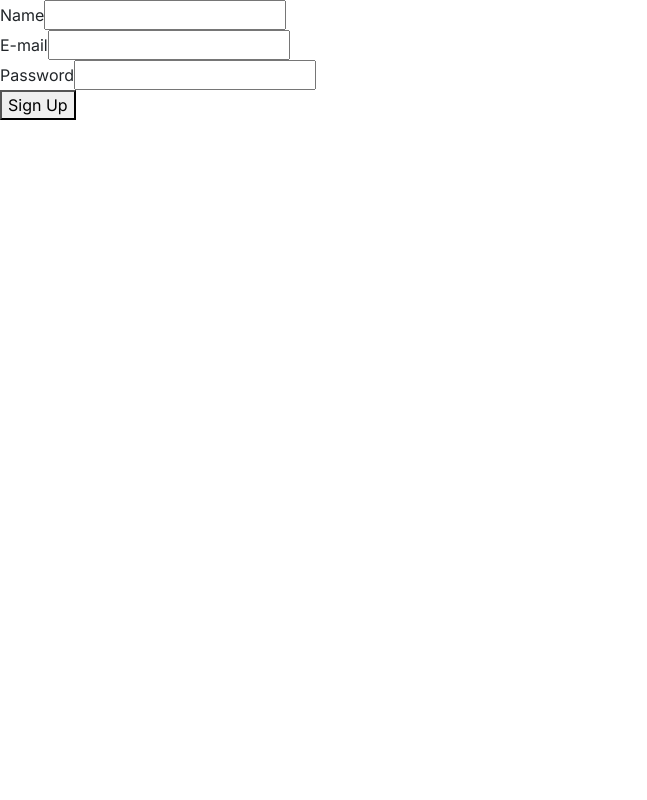
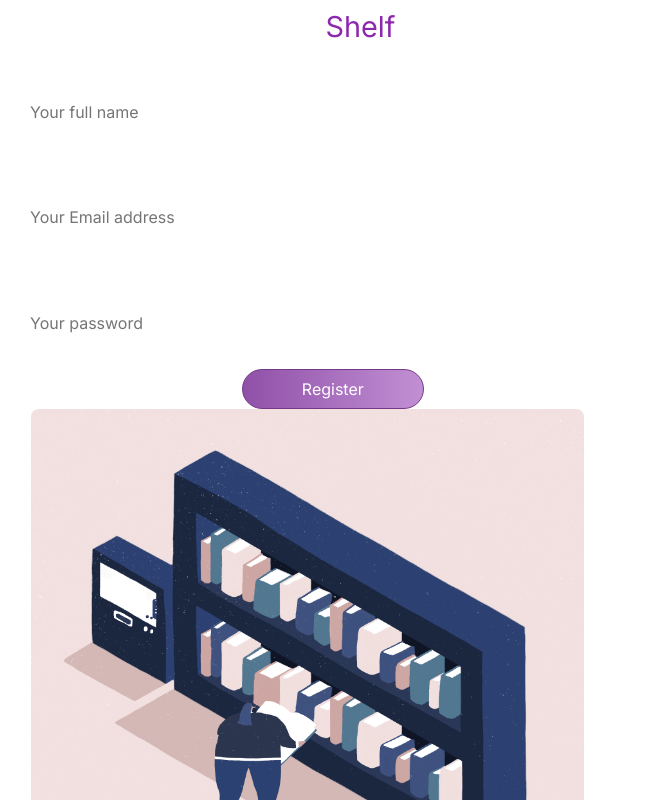
Before and after one commit to AmlMahdawy/BookShelf-React, a React (Vite) app: page /register in a window 1280 px wide. Shown: the top 800 px of the page, without its empty margins (0-647 px from the left). Built offline with nearby package versions, Linux system fonts and the light colour scheme; no server answers.

Commit message:
register form design

```diff
--- a/src/Components/registerForm.jsx
+++ b/src/Components/registerForm.jsx
@@ -1,21 +1,55 @@
-import { useState } from "react";
+import { useEffect, useState } from "react";
 import { useApp } from "../Contexts/appContext";
 import { useNavigate } from "react-router-dom";
-
+import { CleaningServices } from "@mui/icons-material";
+import styles from "../Styles/register.module.css";
 const RegisterForm = () => {
   const { register } = useApp();
   const navigate = useNavigate();
+  const {loginActive,setLoginActive} = useApp();
+
+  // states
   const [userData, setUserData] = useState({
     email: "",
     password: "",
     name: "",
   });
-  async function hanleLoginClick(event) {
+  const [didEdit, setDidEdit] = useState({
+    email: false,
+    password: false,
+    name: false,
+  });
+  const [singUpClicked, setSignUpClicked] = useState(false);
+  const [emailError, setEmailError] = useState("please enter a valid email ");
+  const [nameError, setNameError] = useState("Name must be at least 3 letters");
+  const [passwordError, setPasswordError] = useState(
+    "Password must be 8 char of letters & nums"
+  );
+  const [serverError, setServerError] = useState(false)
+
+  // regex
+  const nameRegex = /^[a-zA-Z\s]{3,15}$/
+  const passwordRegex = /^(?=.*[A-Za-z])(?=.*\d)[A-Za-z\d]{8,}$/;
+  const emailRegex = /^[^\s@]+@[^\s@]+\.[^\s@]+$/;
+
+  // validation conditions
+  const emailInvalid = didEdit.email && !emailRegex.test(userData.email);
+  const nameInvalid = didEdit.name && !nameRegex.test(userData.name);
+  const passwordInvalid =
+    didEdit.password && !passwordRegex.test(userData.password);
+
+  // handeling events
+  async function handleSignUpClick(event) {
     event.preventDefault();
+
     let res = await register(userData);
     if (res) {
-      navigate("/login");
-    } else {
+      setLoginActive(true);
+    }else{
+
+      setServerError(true)
+
+
     }
   }
   function handleOnChange(event) {
@@ -23,35 +57,101 @@ const RegisterForm = () => {
       ...oldUser,
       [event.target.name]: event.target.value,
     }));
+    setDidEdit((oldEdit) => ({
+      ...oldEdit,
+      [event.target.name]: false,
+    }));
+  }
+  function handleOnBLur(event) {
+    setDidEdit((oldEdit) => ({
+      ...oldEdit,
+      [event.target.name]: true,
+    }));
+  }
+  function handleBookOnClick(event){
+    event.preventDefault();
+navigate("/home")
   }
 
   return (
     <>
-      <label htmlFor="name">Name</label>
+
+      <form onSubmit={handleSignUpClick} className={styles.registerForm} autoComplete="off">
+        <button style={{all:"unset"}} onClick={handleBookOnClick} title="home">
+        <div className={styles.headLine}><span>Book</span><span style={{color:"#8d27ae"}}>Shelf</span></div>
+
+        </button>
+
+        <div className={styles.inputContainer}>
+          <label htmlFor="name" className={styles.labels}>
+            Name :
+          </label>
           <input
+          required
             type="name"
             id="name"
             name="name"
             onChange={handleOnChange}
+            onBlur={handleOnBLur}
+            value={userData.name}
+            className={styles.inputs}
+            placeholder="Your full name"
           ></input>
+          {nameInvalid ? <div className={styles.error}>{nameError}</div> : null}
           <br></br>
-      <label htmlFor="email">E-mail</label>
+        </div>
+        <div className={styles.inputContainer}>
+          <label htmlFor="email" className={styles.labels}>
+            E-mail :
+          </label>
           <input
+          required
+
             type="email"
             id="email"
             name="email"
+            value={userData.email}
             onChange={handleOnChange}
+            onBlur={handleOnBLur}
+            className={styles.inputs}
+            placeholder="Your Email address"
           ></input>
+          {emailInvalid ? (
+            <div className={styles.error}>{emailError}</div>
+          ) : null}
           <br></br>
-      <label htmlFor="password">Password</label>
+        </div>
+
+        <div className={styles.inputContainer}>
+          <label htmlFor="password" className={styles.labels}>
+            Password :
+          </label>
           <input
+          required
+
             type="password"
             id="password"
             name="password"
             onChange={handleOnChange}
+            onBlur={handleOnBLur}
+            value={userData.password}
+            className={styles.inputs}
+            placeholder="Your password"
           ></input>
+          {passwordInvalid ? (
+            <div className={styles.error}>{passwordError}</div>
+          ) : null}
           <br></br>
-      <button onClick={hanleLoginClick}>Sign Up</button>
+        </div>
+        {serverError ? (
+            <div className={styles.error}>Email already registered </div>
+          ) : null}
+        <button className={emailInvalid || passwordInvalid || nameInvalid?styles.btnRegisterDisabled:styles.btnRegister} disabled={emailInvalid || passwordInvalid || nameInvalid}>Register</button>
+      </form>
+
+      <div className={styles.imgContainer}>
+        <img src="library.gif" className={styles.imgs}></img>
+      </div>
     </>
   );
 };
--- a/src/Styles/register.module.css
+++ b/src/Styles/register.module.css
@@ -0,0 +1,174 @@
+/* library girl img */
+.imgContainer {
+  border-radius: 18px;
+  width: 48%;
+  height: 100%;
+  display: flex;
+  flex-direction: column;
+  justify-content: space-evenly;
+  align-items: center;
+}
+.imgs {
+  width: 90%;
+  height: 90%;
+  border-radius: 8px;
+}
+.headLine{
+  margin:5px 0px;
+  width: 90%;
+  font-size: 1.8rem;
+  color: white;
+  display: flex;
+  justify-content: center;
+  align-items: center;
+
+}
+
+/* form */
+.registerForm {
+  padding: 0px 30px;
+  /* padding-top: 40px; */
+  width: 52%;
+  height: 90%;
+  display: flex;
+  flex-direction: column;
+  align-items: center;
+  justify-content: center;
+}
+
+/* inputs */
+.inputContainer {
+  width: 100%;
+  display: flex;
+  flex-direction: column;
+  justify-content: center;
+  align-items: center;
+}
+.inputs {
+  all: unset;
+  display: block;
+  height: 45px;
+  width: 100%;
+  background-color: rgb(255, 255, 255);
+  border-radius: 5px;
+  padding: 0 10px;
+}
+
+.inputs:focus {
+  box-shadow: 0 4px 30px rgba(255, 255, 255, 0.62);
+  border-bottom: 2px solid #5c067f;
+  border-right: 2px solid #5c067f;
+  animation: letters 2s ease 0s 1 normal forwards;
+}
+
+/* labels */
+.labels {
+  font-family: "Inter", sans-serif;
+  color: white;
+  font-size: 1.1rem;
+  margin-bottom: 10px;
+  align-self: flex-start;
+}
+
+.error {
+  align-self: flex-start;
+  color: white;
+  font-size: 0.7rem;
+  filter: drop-shadow(2px 2px 4px rgb(255, 1, 1));
+  margin-top: 5px;
+}
+
+/* register btn  */
+.btnRegister {
+  all: unset;
+  animation: animate 8s linear infinite;
+  border: 1px solid rgb(83, 7, 104);
+  width: 30%;
+  height: 40px;
+  text-align: center;
+  color: #fff;
+  box-sizing: border-box;
+  background: linear-gradient(90deg, #5b067d, #d8a2ea, rgb(194, 71, 246));
+  background-size: 400%;
+  border-radius: 30px !important;
+  opacity: 80%;
+}
+.btnRegisterDisabled{
+  all: unset;
+
+  border: 1px solid rgb(96, 95, 96);
+  width: 30%;
+  height: 40px;
+  text-align: center;
+  color: #fff;
+  box-sizing: border-box;
+  background: linear-gradient(90deg, #423c44, #161217, rgb(8, 7, 9));
+  background-size: 400%;
+  border-radius: 30px !important;
+  opacity: 80%;
+}
+
+@keyframes animate {
+  0% {
+    background-position: 0%;
+  }
+  100% {
+    background-position: 400%;
+  }
+}
+
+@media screen and (max-width:600px){
+  .imgContainer{
+    display: none;
+  }
+  .btnRegister{
+    width: 90%;
+  }
+  .inputContainer{
+    width:100%
+  }
+  .registerForm{
+    width: 80%;
+  }}
+  @media  screen and (min-width:601px) and (max-width:768px){
+    .imgContainer{
+      width:50% ;
+      height:75% ;
+
+
+    }
+    .btnRegister{
+      width: 90%;
+
+
+    }
+    .inputContainer{
+      width:100%
+    }
+    .registerForm{
+      width: 50%;
+    }
+
+
+}
+@media  screen and (min-width:769px) and (max-width:1024px){
+  .imgContainer{
+    width:50% ;
+    height:75% ;
+
+
+  }
+  .btnRegister{
+    width: 90%;
+
+
+  }
+  .inputContainer{
+    width:100%
+  }
+  .registerForm{
+    width: 50%;
+  }
+
+
+}
```
Lines whose indentation alone changed are shown as unchanged.
